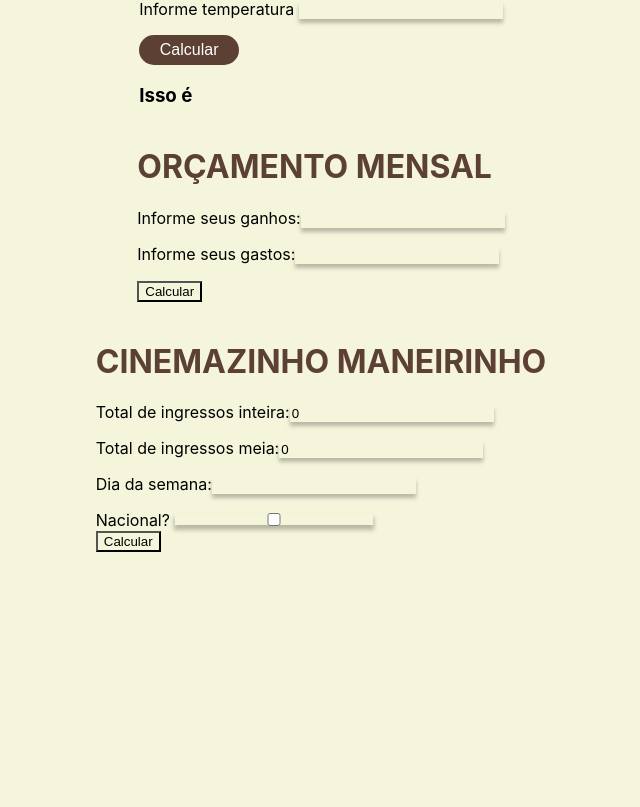
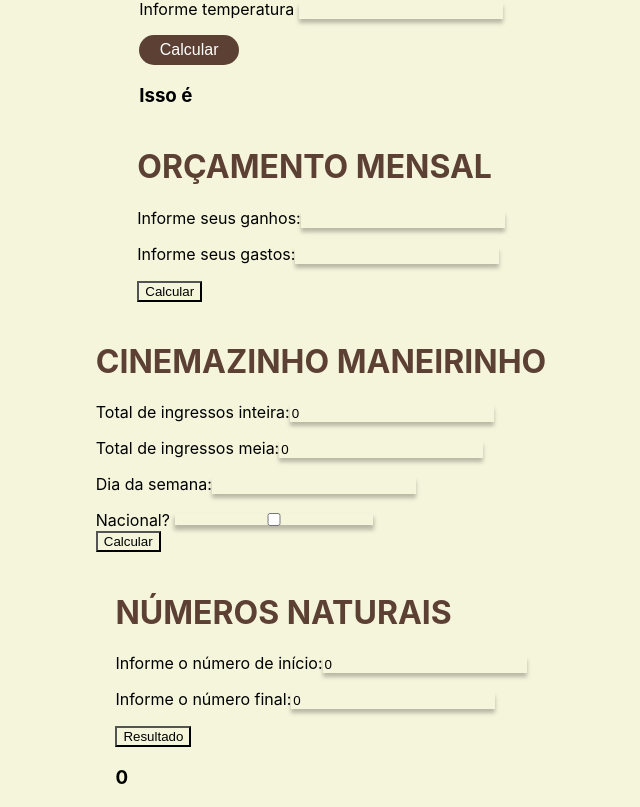
Before and after one commit to IsabellaAlvesCosta/provalogica, a React (Create React App) app: page / in a window 1280 px wide. Shown: the part 2102-2909 px from the top of the page, without its empty margins (319-959 px from the left). Before the commit the page ends 2673 px from the top, so only its background shows below. Built offline with nearby package versions, Linux system fonts and the light colour scheme.

Commit message:
ex de repeticao

```diff
--- a/src/App.js
+++ b/src/App.js
@@ -42,6 +42,10 @@ function App() {
   const[diaSemana, setDiaSemana] = useState("");
   const[nacional, setNacional] = useState(false);
   const[cinemaResul, setCinemaResul] = useState("");
+
+  const [ninicio, setNinicio] = useState(0);
+  const [nfinal, setNfinal] = useState(0);
+  const [totalnumero, setTotalnumero] = useState(0);
 
 
   function Calcular(){
@@ -171,6 +175,16 @@ function App() {
         setCinemaResul(msg);
    }
 
+   function  NumerosNaturais()
+{
+    for (let cont = setNinicio; cont <=setNfinal; cont++)
+    {
+        setTotalnumero(cont);
+    }
+}
+
+
+
 
 
 
@@ -283,7 +297,17 @@ function App() {
           </div>
           <button onClick={Cinema}>Calcular</button>
           <h3>{cinemaResul}</h3>
-
+        </div>
+        <div>
+          <h1>NÚMEROS NATURAIS</h1>
+          <div>
+            <p>Informe o número de início:<input type="number" value={ninicio} onChange={e => setNinicio(Number(e.target.value))} /></p>
+          </div>
+          <div>
+            <p>Informe o número final:<input type="number" value={nfinal} onChange={e => setNfinal(Number(e.target.value))} /></p>
+          </div>
+          <button onClick={NumerosNaturais}>Resultado</button>
+          <h3>{totalnumero}</h3>
         </div>
     </div>
  );
```
